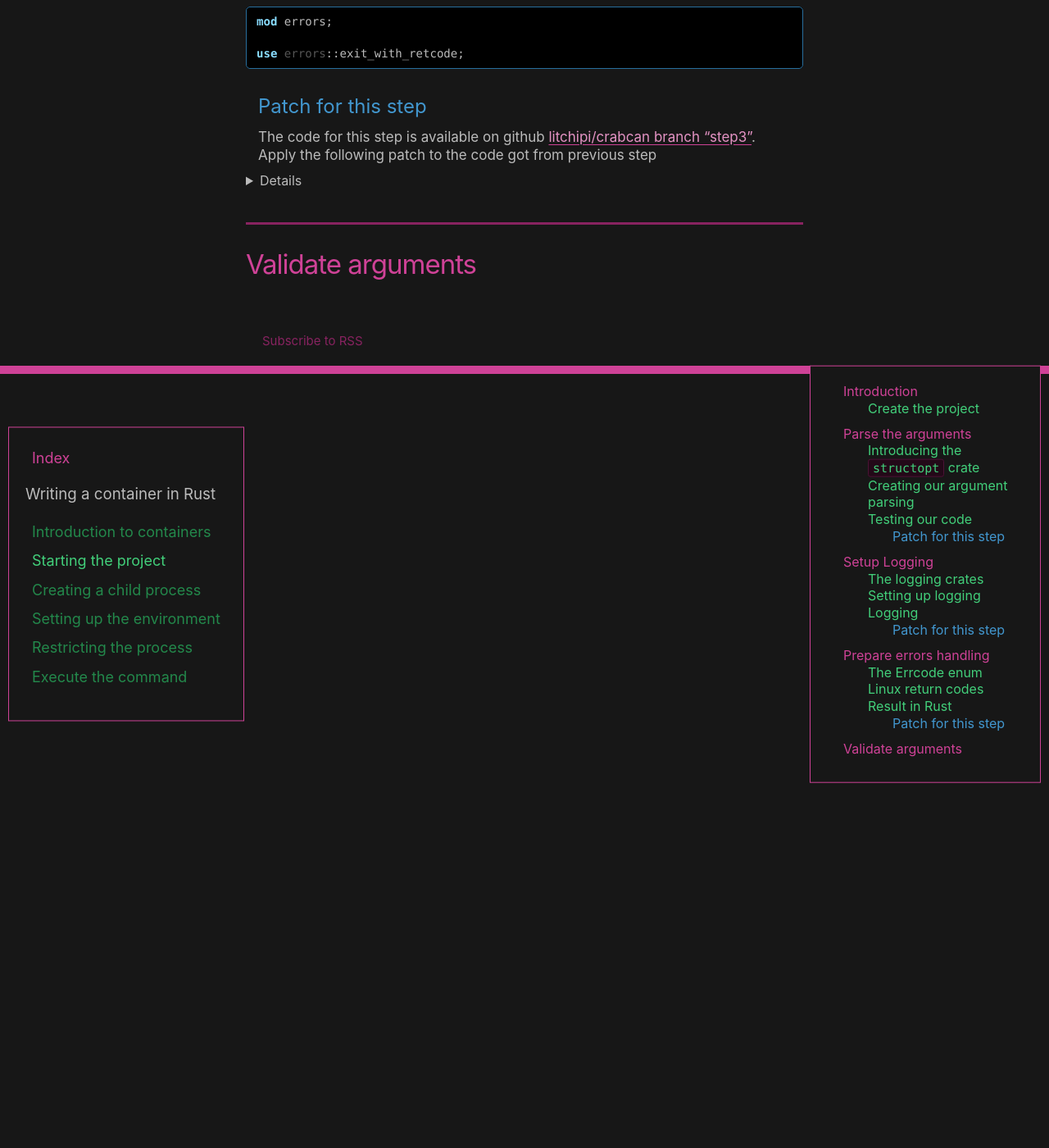
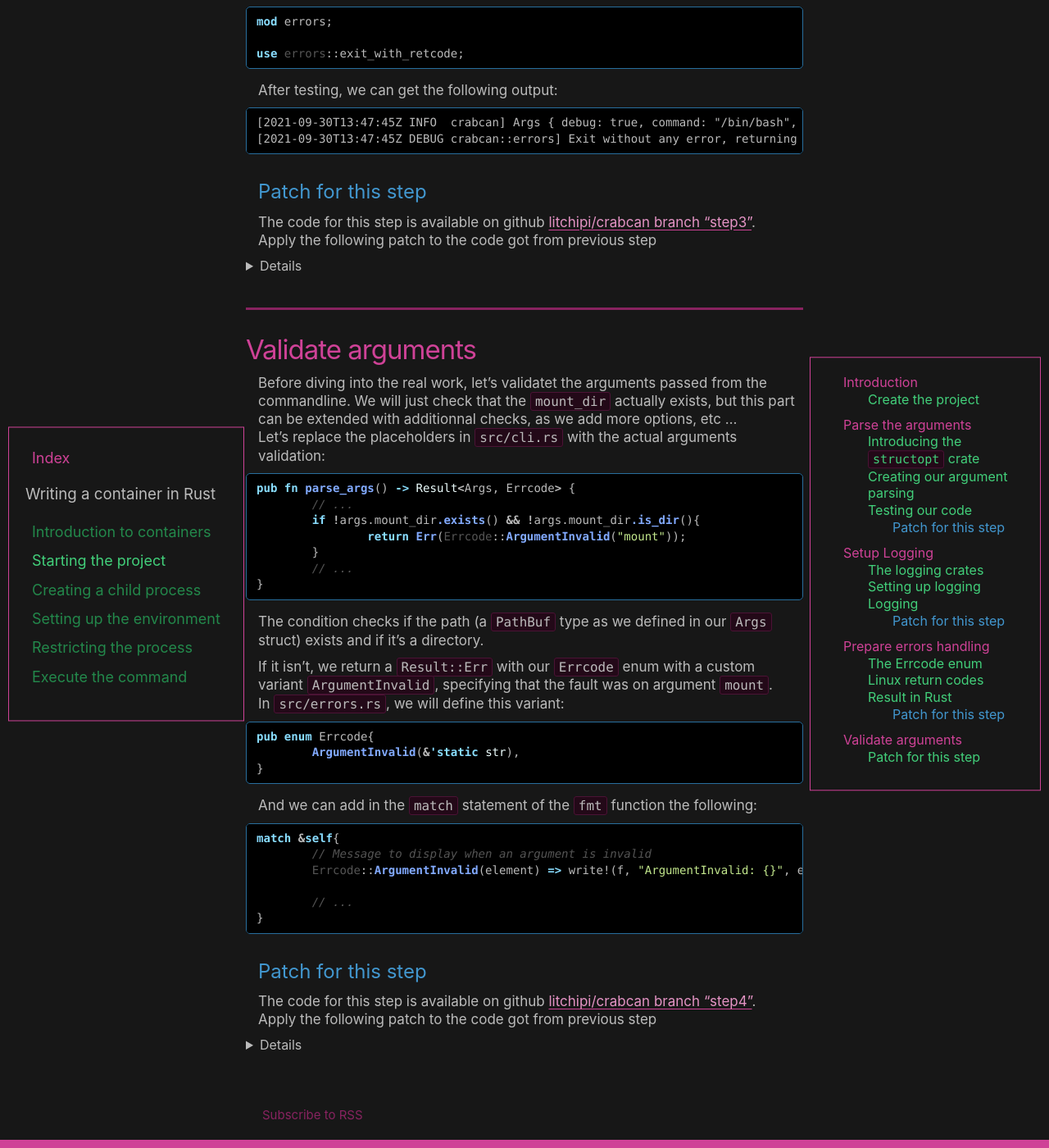
Before and after one commit to litchipi/litchipi.github.io, a Jekyll site: the page built from _posts/2021-09-13-container-in-rust-part2.md, in a window 1280 px wide and 1400 px high, scrolled down 9142 px. Shown: the whole window at 82% size. Built offline with Jekyll 4.4.1, drawn with Linux system fonts in a browser that asks for light colours; some of the changed text lies outside the part shown.

Commit message:
container in rust part2: Validate arguments
Signed-off-by: litchipi <litchi.pi@protonmail.com>

````diff
--- a/_posts/2021-09-13-container-in-rust-part2.md
+++ b/_posts/2021-09-13-container-in-rust-part2.md
@@ -505,6 +505,12 @@ mod errors;
 use errors::exit_with_retcode;
 ```
 
+After testing, we can get the following output:
+```
+[2021-09-30T13:47:45Z INFO  crabcan] Args { debug: true, command: "/bin/bash", uid: 0, mount_dir: "./mountdir/" }
+[2021-09-30T13:47:45Z DEBUG crabcan::errors] Exit without any error, returning 0
+```
+
 ### Patch for this step
 The code for this step is available on github [litchipi/crabcan branch "step3"][code-step3]. \\
 Apply the following patch to the code got from previous step
@@ -618,6 +624,84 @@ Apply the following patch to the code got from previous step
 
 # Validate arguments
 
+Before diving into the real work, let's validatet the arguments passed from the commandline.
+We will just check that the `mount_dir` actually exists, but this part can be extended with
+additionnal checks, as we add more options, etc ... \\
+Let's replace the placeholders in `src/cli.rs` with the actual arguments validation:
+``` rust
+pub fn parse_args() -> Result<Args, Errcode> {
+	// ...
+	if !args.mount_dir.exists() && !args.mount_dir.is_dir(){
+		return Err(Errcode::ArgumentInvalid("mount"));
+	}
+	// ...
+}
+```
+The condition checks if the path (a `PathBuf` type as we defined in our `Args` struct) exists
+and if it's a directory.
+
+If it isn't, we return a `Result::Err` with our `Errcode` enum with a custom variant
+`ArgumentInvalid`, specifying that the fault was on argument `mount`. \\
+In `src/errors.rs`, we will define this variant:
+``` rust
+pub enum Errcode{
+	ArgumentInvalid(&'static str),
+}
+```
+And we can add in the `match` statement of the `fmt` function the following:
+``` rust
+match &self{
+	// Message to display when an argument is invalid
+	Errcode::ArgumentInvalid(element) => write!(f, "ArgumentInvalid: {}", element),
+
+	// ...
+}
+```
+
+### Patch for this step
+The code for this step is available on github [litchipi/crabcan branch "step4"][code-step4]. \\
+Apply the following patch to the code got from previous step
+<details>
+	diff --git a/src/cli.rs b/src/cli.rs
+	index ba58ec2..821dab6 100644
+	--- a/src/cli.rs
+	+++ b/src/cli.rs
+	@@ -33,7 +33,9 @@ pub fn parse_args() -> Result<Args, Errcode> {
+			 setup_log(log::LevelFilter::Info);
+		 }
+
+	-    // Validate arguments
+	+    if !args.mount_dir.exists() && !args.mount_dir.is_dir(){
+	+        return Err(Errcode::ArgumentInvalid("mount"));
+	+    }
+
+		 Ok(args)
+	 }
+	diff --git a/src/errors.rs b/src/errors.rs
+	index 268022b..90a8248 100644
+	--- a/src/errors.rs
+	+++ b/src/errors.rs
+	@@ -5,6 +5,7 @@ use std::process::exit;
+	 #[derive(Debug)]
+	 // Contains all possible errors in our tool
+	 pub enum Errcode{
+	+    ArgumentInvalid(&'static str),
+	 }
+
+	 impl Errcode{
+	@@ -24,6 +25,10 @@ impl fmt::Display for Errcode {
+		 fn fmt(&self, f: &mut fmt::Formatter<'_>) -> fmt::Result {
+			 // Define what behaviour for each variant of the enum
+			 match &self{
+	+
+	+            // Message to display when an argument is invalid
+	+            Errcode::ArgumentInvalid(element) => write!(f, "ArgumentInvalid: {}", element),
+	+
+				 _ => write!(f, "{:?}", self) // For any variant not previously covered
+			 }
+		 }
+</details>
+
 [rust-the-book]: https://doc.rust-lang.org/book/
 [rustbook-struct]: https://doc.rust-lang.org/stable/book/ch05-01-defining-structs.html
 [rustbook-module]: https://doc.rust-lang.org/stable/book/ch07-02-defining-modules-to-control-scope-and-privacy.html
````
Also changed, not shown: other parts of _posts/2021-09-13-container-in-rust-part2.md (+1 -1 lines).
